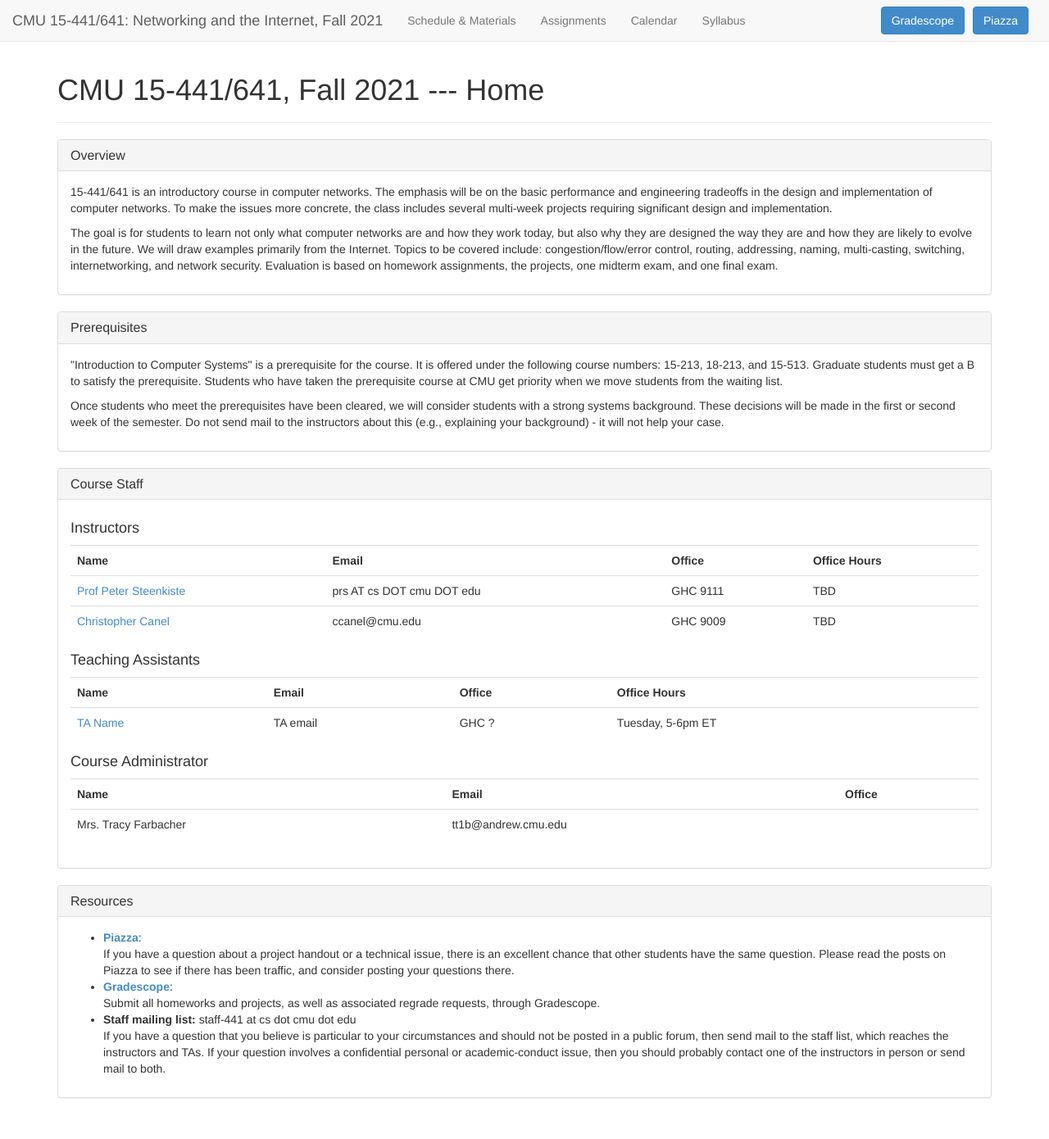
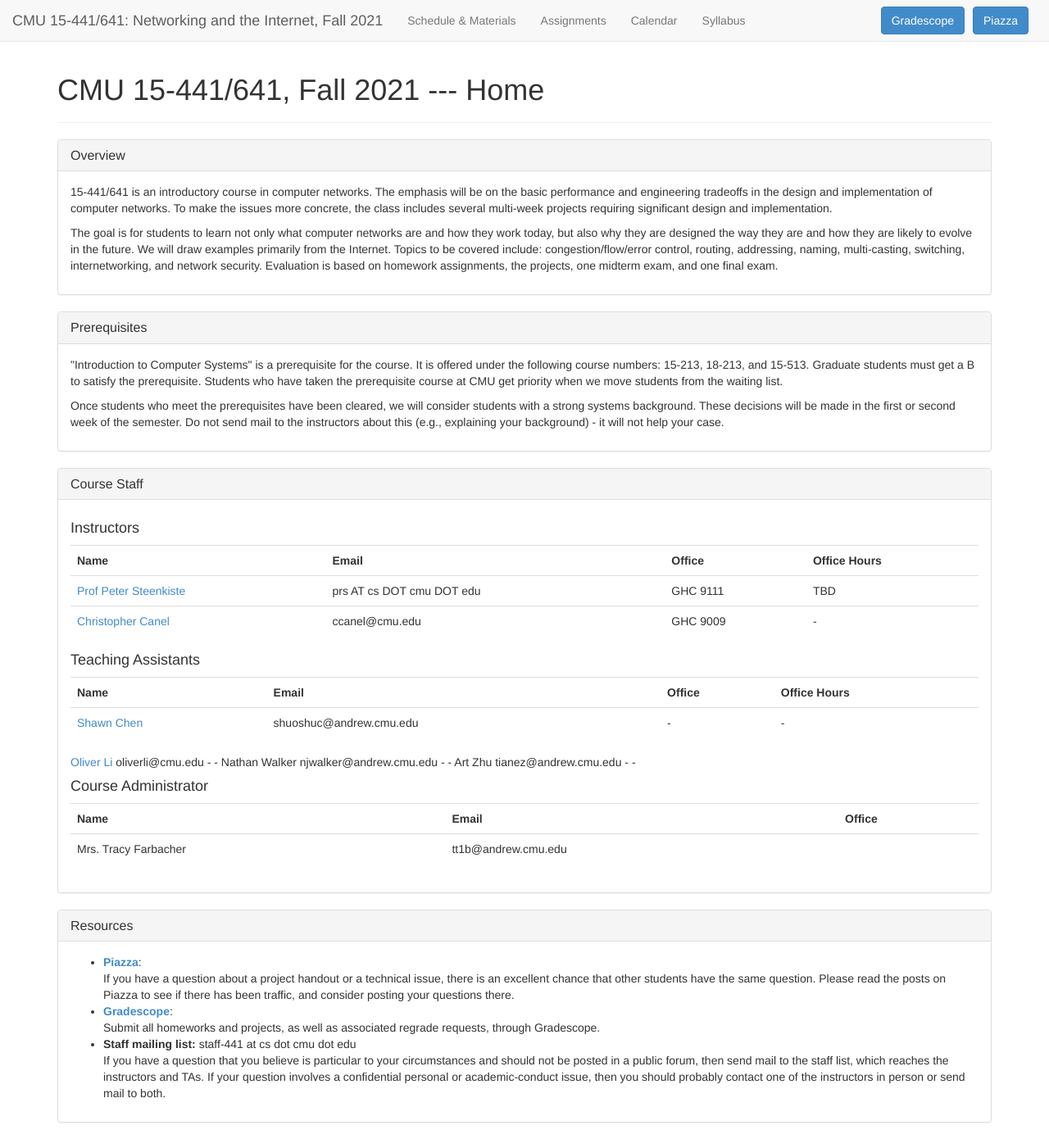
Before and after one commit to computer-networks/fa21, a Jekyll site: the page built from index.html, in a window 1280 px wide and 1390 px high. Shown: the whole window at 82% size. Built offline with Jekyll 4.4.1, drawn with Linux system fonts in a browser that asks for light colours.

Commit message:
Add TA info

```diff
--- a/index.html
+++ b/index.html
@@ -81,7 +81,7 @@ title: CMU 15-441/641, Fall 2021 --- Home
         <td><a href="http://www.ccanel.com/">Christopher Canel</a></td>
         <td><span class="email">ccanel@cmu.edu</span></td>
         <td>GHC 9009</td>
-        <td>TBD</td>
+        <td>-</td>
       </tr>
       </table>
 
@@ -91,10 +91,34 @@ title: CMU 15-441/641, Fall 2021 --- Home
       <tr><th>Name</th><th>Email</th><th>Office</th><th>Office Hours</th></tr>
 
       <tr>
-        <td><a href="https://">TA Name</a></td>
-        <td><span class="email">TA email</span></td>
-        <td>GHC ?</td>
-        <td>Tuesday, 5-6pm ET</td>
+        <td><a href="http://cs.cmu.edu/~shuoshuc">Shawn Chen</a></td>
+        <td><span class="email">shuoshuc@andrew.cmu.edu</span></td>
+        <td>-</td>
+        <td>-</td>
+      </tr>
+      </table>
+
+      <tr>
+        <td><a href="https://oliverli.dev/">Oliver Li</a></td>
+        <td><span class="email">oliverli@cmu.edu</span></td>
+        <td>-</td>
+        <td>-</td>
+      </tr>
+      </table>
+
+      <tr>
+        <td>Nathan Walker</td>
+        <td><span class="email">njwalker@andrew.cmu.edu</span></td>
+        <td>-</td>
+        <td>-</td>
+      </tr>
+      </table>
+
+      <tr>
+        <td>Art Zhu</td>
+        <td><span class="email">tianez@andrew.cmu.edu</span></td>
+        <td>-</td>
+        <td>-</td>
       </tr>
       </table>
 
```
